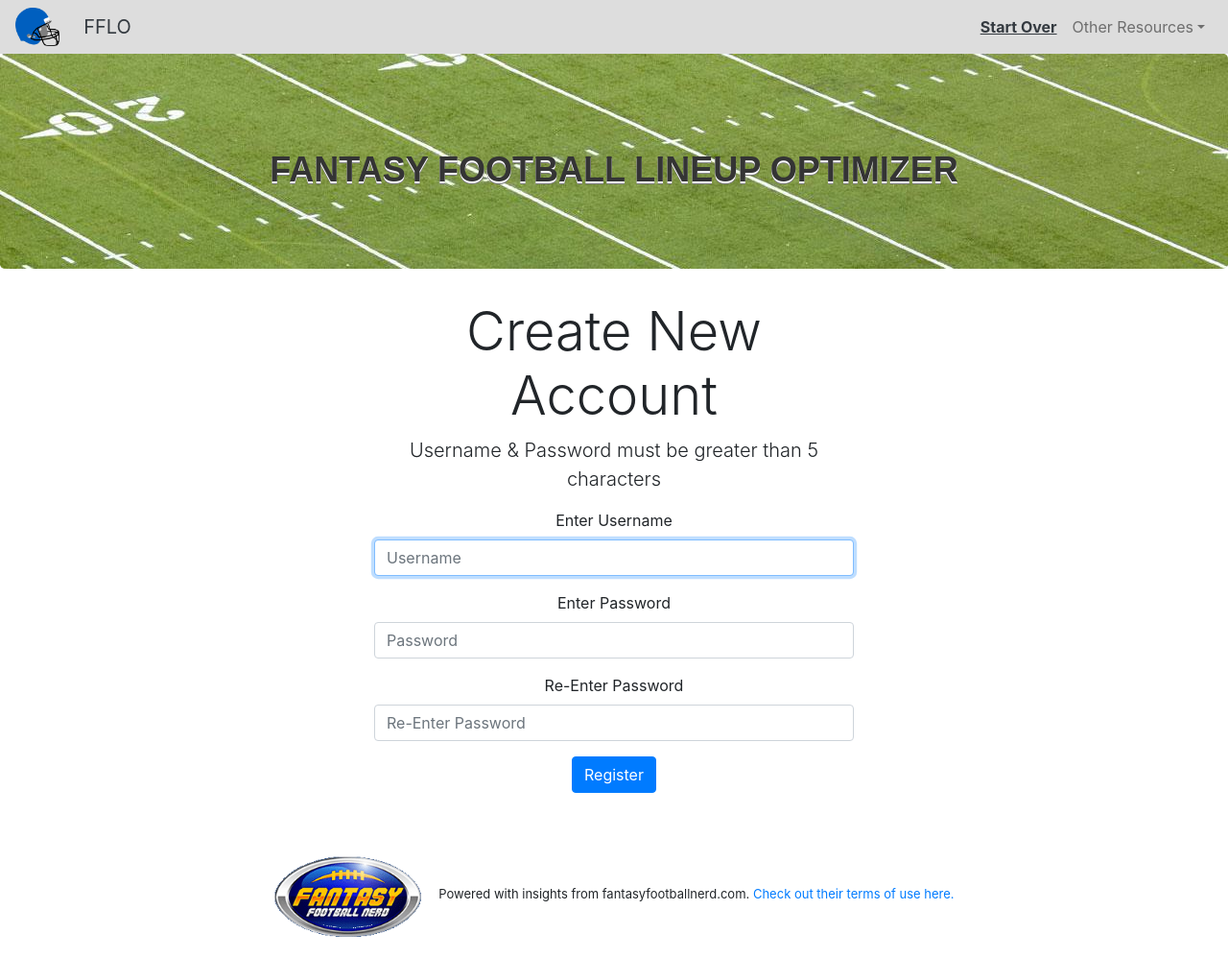
After one commit to jselzer626/FFLO, a Flask app: page /register in a window 1280 px wide. The commit adds this page. Shown: the whole page at 96% size. Run offline with Flask 2, Linux system fonts and the light colour scheme; parts of the project's set-up code (start-up, migrations or seed data) failed here and were passed over; some libraries are stand-ins or nearby versions.

Commit message:
added login and account functionality

```diff
--- a/FFLO2/application.py
+++ b/FFLO2/application.py
@@ -1,6 +1,7 @@
 import os
 import json
 
+from cs50 import SQL
 from flask import Flask, flash, jsonify, redirect, render_template, request, session
 from flask_session import Session
 from tempfile import mkdtemp
@@ -23,6 +24,15 @@ def after_request(response):
     response.headers["Expires"] = 0
     response.headers["Pragma"] = "no-cache"
     return response
+
+# Configure session to use filesystem (instead of signed cookies)
+app.config["SESSION_FILE_DIR"] = mkdtemp()
+app.config["SESSION_PERMANENT"] = False
+app.config["SESSION_TYPE"] = "filesystem"
+Session(app)
+
+# Configure database
+db = SQL("sqlite:///FFLO.db")
 
 # global position & detail lists
 positions = ["QB", "RB", "WR", "TE", "DEF", "K"]
@@ -70,6 +80,53 @@ def find_starting_point():
         return redirect("/")
     else:
         return render_template("start.html")
+
+@app.route('/register', methods=["GET", "POST"])
+def create_user():
+    if request.method == "POST":
+        # input validation for username/password is going to occur entirely client side with javascript
+        username = request.form.get("username")
+        password_hash = generate_password_hash(request.form.get("password"), method='pbkdf2:sha256', salt_length=8)
+
+        register_success = db.execute("INSERT INTO users (username, passwordHash) VALUES (:username, :password_hash)", username=username, password_hash=password_hash)
+
+        if register_success:
+            # query database for user that was just registered
+            rows = db.execute("SELECT * FROM users WHERE username = :username", username=username)
+
+            # login in newly registered user
+            session["user_id"] = rows[0]["userId"]
+
+            # Redirect user to home page
+            return redirect("/start")
+
+        else:
+            # check for duplicate usernames
+            return render_template("register.html", message="Username already taken")
+
+    elif request.method == "GET":
+        return render_template("register.html")
+
+@app.route('/login', methods = ["GET", "POST"])
+def login():
+    if request.method == "POST":
+
+        # logout any current user
+        session.clear()
+
+        # minimum length requirements of passwords have already been verified client side
+        rows = db.execute('SELECT * FROM users WHERE username = :username', username=request.form.get("username"))
+
+        # invalid username / password
+        if len(rows) != 1 or not check_password_hash(rows[0]['passwordHash'], request.form.get("password")):
+            return render_template('login.html', message = "Could Not Retrieve Username/Password")
+        else:
+            session["user_id"] = rows[0]["userId"]
+
+        return redirect("/start")
+
+    else:
+        return render_template("login.html")
 
 @app.route("/clear_roster_details", methods=["GET"])
 def clear_roster_details():
--- /dev/null
+++ b/FFLO2/static/scripts.js
@@ -0,0 +1,7 @@
+invalid_input_message = display_message => {
+    document.getElementById("invalid_input").innerHTML = display_message;
+    document.getElementById("invalid_input").style.visibility = "visible";
+    setTimeout(function() {
+        document.getElementById("invalid_input").style.visibility = "hidden";
+    }, 5000);
+};
--- a/FFLO2/static/styles.css
+++ b/FFLO2/static/styles.css
@@ -122,3 +122,27 @@ ol {
     align-items: center;
     justify-content: center;
 }
+
+.startbutton {
+    background-color: #007bff;
+    display: inline-block;
+    font-weight: 400;
+    text-align: center;
+    white-space: nowrap;
+    vertical-align: middle;
+    -webkit-user-select: none;
+    -moz-user-select: none;
+    -ms-user-select: none;
+    user-select: none;
+    border: 1px solid transparent;
+    padding: .375rem .75rem;
+    font-size: 1rem;
+    line-height: 1.5;
+    border-radius: .25rem;
+    transition: color .15s ease-in-out,background-color .15s ease-in-out,border-color .15s ease-in-out,box-shadow .15s ease-in-out;
+}
+
+
+ul {
+    text-align: center;
+}
--- a/FFLO2/templates/layout.html
+++ b/FFLO2/templates/layout.html
@@ -16,10 +16,11 @@
         <script src="https://cdnjs.cloudflare.com/ajax/libs/popper.js/1.14.3/umd/popper.min.js"></script>
         <script src="https://maxcdn.bootstrapcdn.com/bootstrap/4.1.3/js/bootstrap.min.js"></script>
         <script src="/static/players.json"></script>
+        <script src="/static/scripts.js"></script>
     </head>
     <title>FFLO: {% block title %}{% endblock %}</title>
     <nav class="navbar navbar-expand-md navbar-light">
-        <img class="headerimg" src="static/images/helmet.png" alt="helmet"><a class="navbar-brand text-dark" href="#">JLS Media</a>
+        <img class="headerimg" src="static/images/helmet.png" alt="helmet"><a class="navbar-brand text-dark" href="#">FFLO</a>
         <ul class="navbar-nav ml-auto">
             {% if Final_Roster %}
             <li class="nav-item"><a class="nav-link text-dark" href="/"><u><b>Edit Lineup</b></u></a></li>
--- /dev/null
+++ b/FFLO2/templates/register.html
@@ -0,0 +1,65 @@
+{% extends "layout.html" %}
+
+{% block title %}
+    Register
+{% endblock %}
+
+{% block main %}
+<div class="container">
+    <form action="/register" method="post" style="width:500px">
+        <h2 class="display-4">Create New Account</h2>
+        <p class='lead'>Username & Password must be greater than 5 characters</p>
+        <div class="form-group">
+            <label>Enter Username</label>
+            <input autocomplete="off" id="username" autofocus class="form-control" name="username" placeholder="Username" type="text">
+        </div>
+        <div class="form-group">
+            <label>Enter Password</label>
+            <input autocomplete="off" id="password" autofocus class="form-control" name="password" placeholder="Password" type="password">
+        </div>
+        <div class="form-group">
+            <label>Re-Enter Password</label>
+            <input autocomplete="off" id="confirm_password" autofocus class="form-control" name="confirm_password" placeholder="Re-Enter Password" type="password">
+        </div>
+        <button class="btn btn-primary" id="register" type="submit">Register</button>
+        <br>
+        <br>
+        <p class="text-danger" id='invalid_input'>{{message}}</p>
+
+    </form>
+</div>
+
+
+<script>
+
+    let username = document.getElementById("username");
+    let password = document.getElementById("password");
+    let confirm_password = document.getElementById("confirm_password");
+
+
+    //if came via render_template from duplicative username selection in /register route, display error message
+    document.getElementById("invalid_input").innerHTML === "Username already taken" ? invalid_input_message("Username already taken") : '' ;
+
+    document.getElementById("register").onclick = event => {
+
+        if (username.value.length < 5 || password.value.length < 5 || confirm_password.value !== password.value) {
+            event.preventDefault();
+            invalid_input_message("Invalid username or password.");
+            return false;
+        } else {
+            document.getElementById("register").submit();
+        }
+    };
+
+</script>
+
+
+
+
+
+
+
+
+
+
+{% endblock %}
--- a/FFLO2/templates/start.html
+++ b/FFLO2/templates/start.html
@@ -121,7 +121,7 @@
                     {% endif %}
                 </div>
             </div>
-            <p class="text-danger" id='invalid_input'>Invalid parameters. Please ensure that total players is greater than starters, and sum of position quantities is equal to starters.</p>
+            <p class="text-danger" id='invalid_input'>Error. Please ensure that total players is greater than starters, and sum of position quantities is equal to starters.</p>
             <button type="submit" class="btn btn-primary" id="send_roster">Proceed</button>
 
 <script>
@@ -136,9 +136,7 @@
         if (starter_count != document.getElementsByName("Starting")[0].value || parseInt(document.getElementsByName("Rostered")[0].value) < document.getElementsByName("Starting")[0].value) {
             e.preventDefault();
             document.getElementById("invalid_input").style.visibility = "visible";
-            setTimeout(function() {
-                document.getElementById("invalid_input").style.visibility = "hidden";
-            }, 5000);
+            invalid_input_message('Error. Please ensure that total players is greater than starters, and sum of position quantities is equal to starters.');
             return false;
         }
         else {
```
Also changed, not shown: FFLO2/templates/landing.html (+4 -3 lines), FFLO2/templates/login.html (added, +57 -0 lines), FFLO2/FFLO.db (added).
